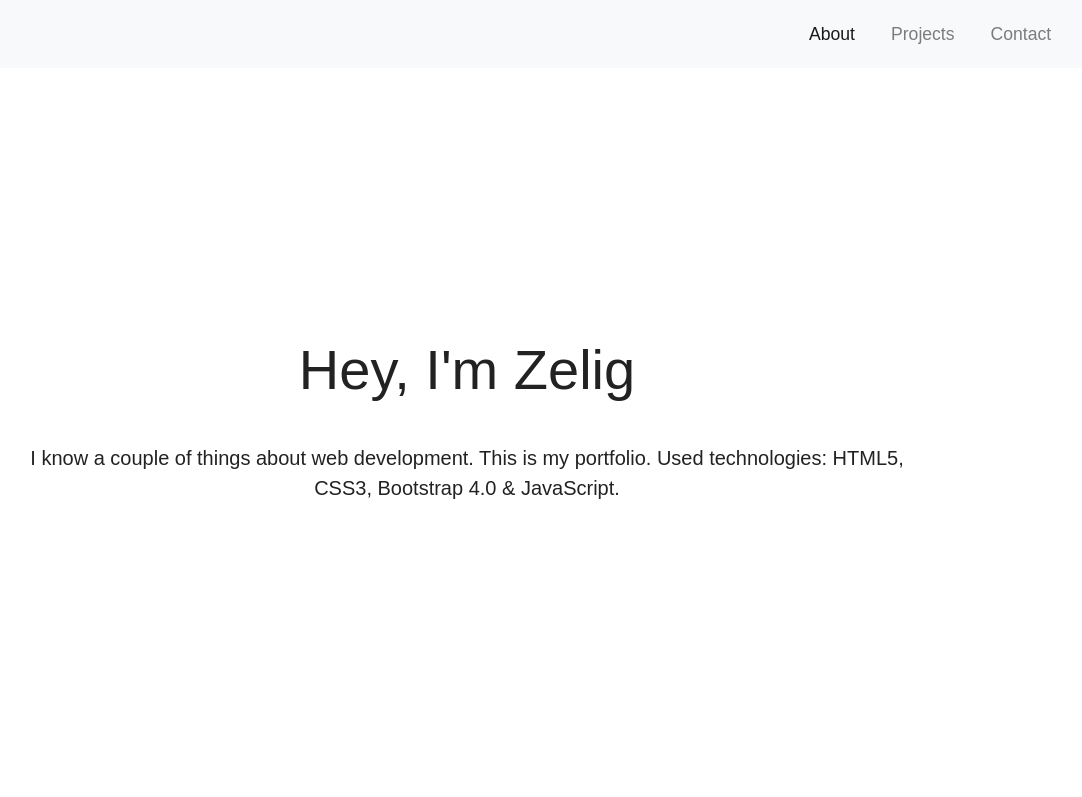
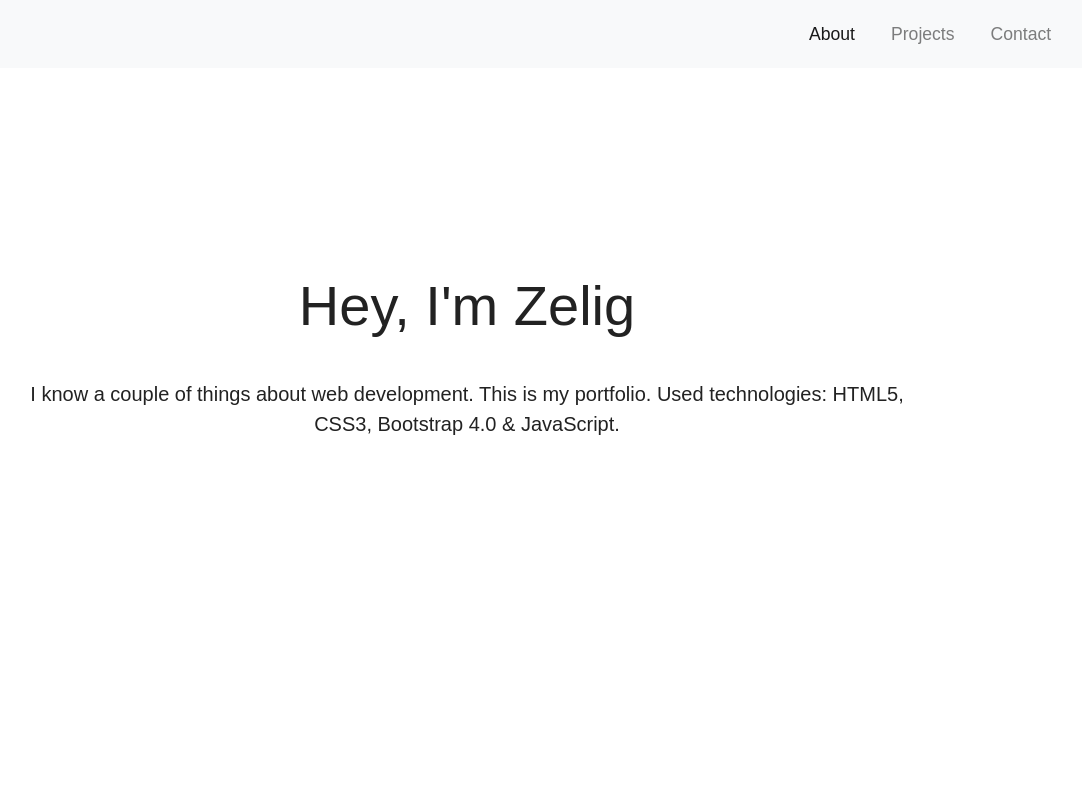
Before and after one commit to zeligm/Personal-Portfolio, a plain HTML site: page index.html in a window 1280 px wide. Shown: the top 797 px of the page, without its empty margins (173-1255 px from the left). Drawn offline with nearby package versions, Linux system fonts and the light colour scheme.

Commit message:
Update main.css

```diff
--- a/main.css
+++ b/main.css
@@ -60,7 +60,7 @@ html, body {
 .welcome {
   width: 75%;
   margin: 0 auto;
-  padding-top: 20rem;
+  padding-top: 16rem;
 }
 .welcome hr {
   border-top: 2px solid #b4b4b4;
```
